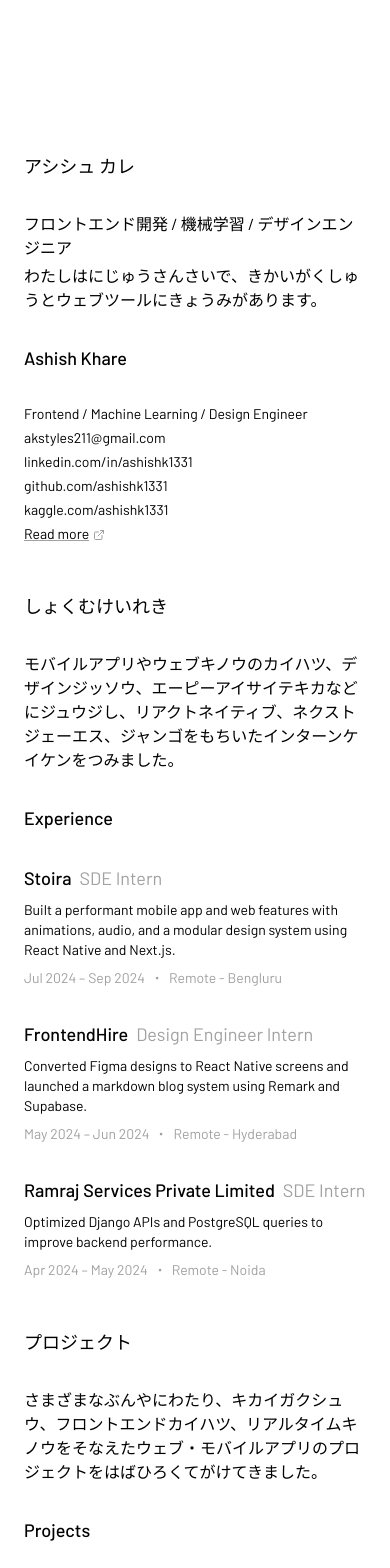
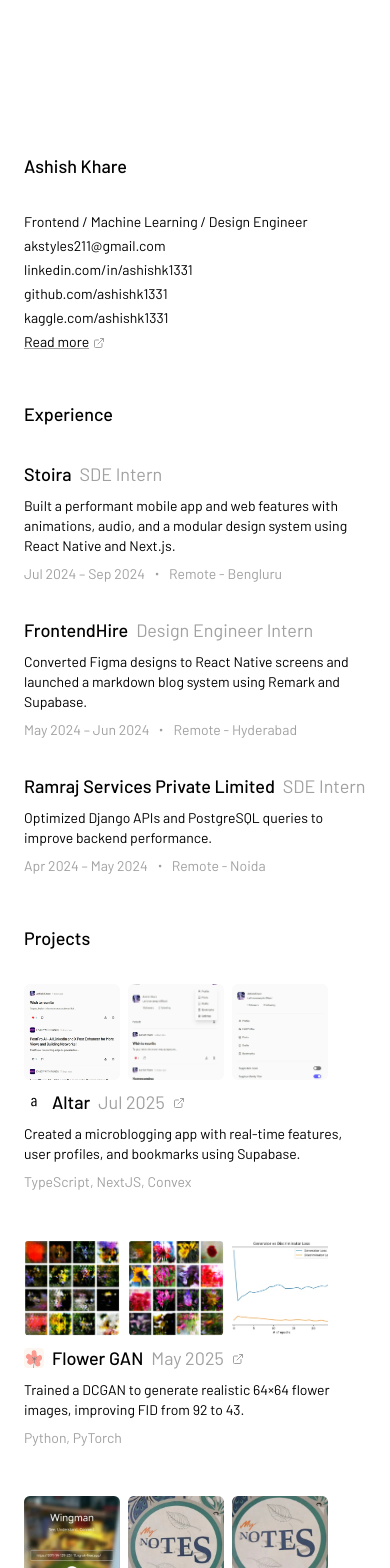
Before and after one commit to ashishk1331/resume-portfolio, a Next.js app: page / in a window 390 px wide. Shown: the top 1568 px of the page. Built offline with nearby package versions, Linux system fonts and the light colour scheme.

Commit message:
fix: remove all japanese

```diff
--- a/components/Achievements.tsx
+++ b/components/Achievements.tsx
@@ -64,14 +64,6 @@ const achievements = [
 export default function Achievements() {
 	return (
 		<div className="grid grid-cols-6 gap-8 p-2">
-			<div className="col-span-full md:col-span-2 md:text-right flex flex-col">
-				<h3 className="font-medium text-lg">じっせき</h3>
-			</div>
-			<div className="col-span-full md:col-span-4 flex flex-col items-start gap-1 [&_a]:hover:underline">
-				<p>
-					マシンラーニング、クラウドコンピューティング、APIかいはつ、きょうそうプログラミング、コミュニティかつどうにおいて、たすうのにんていしかくとじっせきをほゆう。
-				</p>
-			</div>
 			<div className="col-span-full md:col-span-2 md:text-right">
 				<a href="#achievements">
 					<h3 className="font-medium text-lg">Achievements</h3>
--- a/components/Experience.tsx
+++ b/components/Experience.tsx
@@ -3,14 +3,6 @@ import { Dot } from "lucide-react";
 export default function Experience() {
 	return (
 		<div className="grid grid-cols-6 gap-8 p-2">
-			<div className="col-span-full md:col-span-2 md:text-right flex flex-col">
-				<h3 className="font-medium text-lg">しょくむけいれき</h3>
-			</div>
-			<div className="col-span-full md:col-span-4 flex flex-col items-start gap-1 [&_a]:hover:underline">
-				<p>
-					モバイルアプリやウェブキノウのカイハツ、デザインジッソウ、エーピーアイサイテキカなどにジュウジし、リアクトネイティブ、ネクストジェーエス、ジャンゴをもちいたインターンケイケンをつみました。
-				</p>
-			</div>
 			<div className="col-span-full md:col-span-2 md:text-right">
 				<a href="#experience">
 					<h3 className="font-medium text-lg">Experience</h3>
--- a/components/Footer.tsx
+++ b/components/Footer.tsx
@@ -1,8 +1,8 @@
 export default function Footer() {
 	return (
 		<footer className="text-center mt-24 flex flex-col gap-2">
-			<p>ありがとうございます。</p>
-			<p>アシシュK</p>
+			<p>Thank you.</p>
+			<p>AshishK</p>
 		</footer>
 	);
 }
--- a/components/Introduction.tsx
+++ b/components/Introduction.tsx
@@ -3,15 +3,6 @@ import { ExternalLink } from "lucide-react";
 export default function Introduction() {
 	return (
 		<div className="grid grid-cols-6 gap-8 p-2">
-			<div className="col-span-full md:col-span-2 md:text-right flex flex-col">
-				<h3 className="font-medium text-lg">アシシュ カレ</h3>
-			</div>
-			<div className="col-span-full md:col-span-4 flex flex-col items-start gap-1 [&_a]:hover:underline">
-				<p>フロントエンド開発 / 機械学習 / デザインエンジニア</p>
-				<p>
-					わたしはにじゅうさんさいで、きかいがくしゅうとウェブツールにきょうみがあります。
-				</p>
-			</div>
 			<div className="col-span-full md:col-span-2 md:text-right flex flex-col">
 				<a href="#introduction">
 					<h3 className="font-medium text-lg">Ashish Khare</h3>
--- a/components/Projects.tsx
+++ b/components/Projects.tsx
@@ -12,14 +12,6 @@ export default function Projects() {
 	return (
 		<>
 			<div className="grid grid-cols-6 gap-8 p-2">
-				<div className="col-span-full md:col-span-2 md:text-right flex flex-col">
-					<h3 className="font-medium text-lg">プロジェクト</h3>
-				</div>
-				<div className="col-span-full md:col-span-4 flex flex-col items-start gap-1 [&_a]:hover:underline">
-					<p>
-						さまざまなぶんやにわたり、キカイガクシュウ、フロントエンドカイハツ、リアルタイムキノウをそなえたウェブ・モバイルアプリのプロジェクトをはばひろくてがけてきました。
-					</p>
-				</div>
 				<div className="col-span-full md:col-span-2 md:text-right">
 					<a href="#projects">
 						<h3 className="font-medium text-lg">Projects</h3>
```
